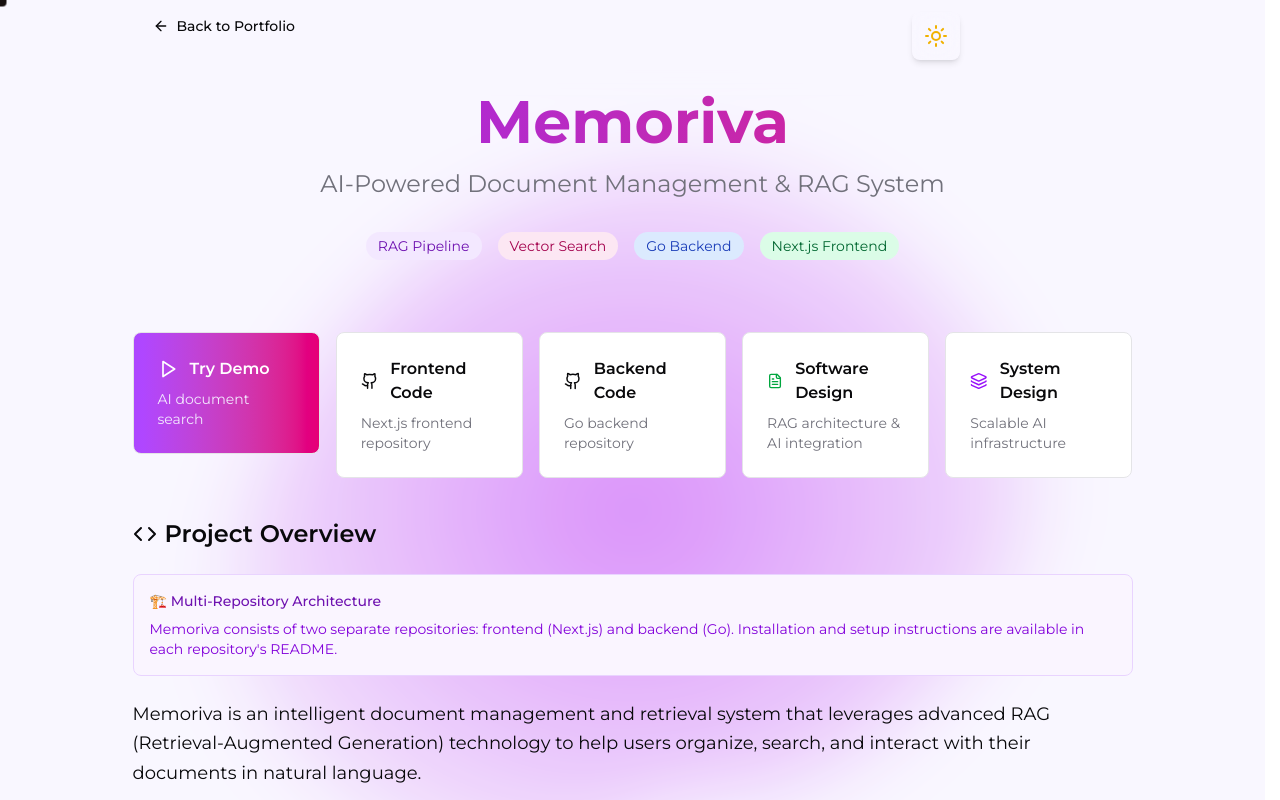
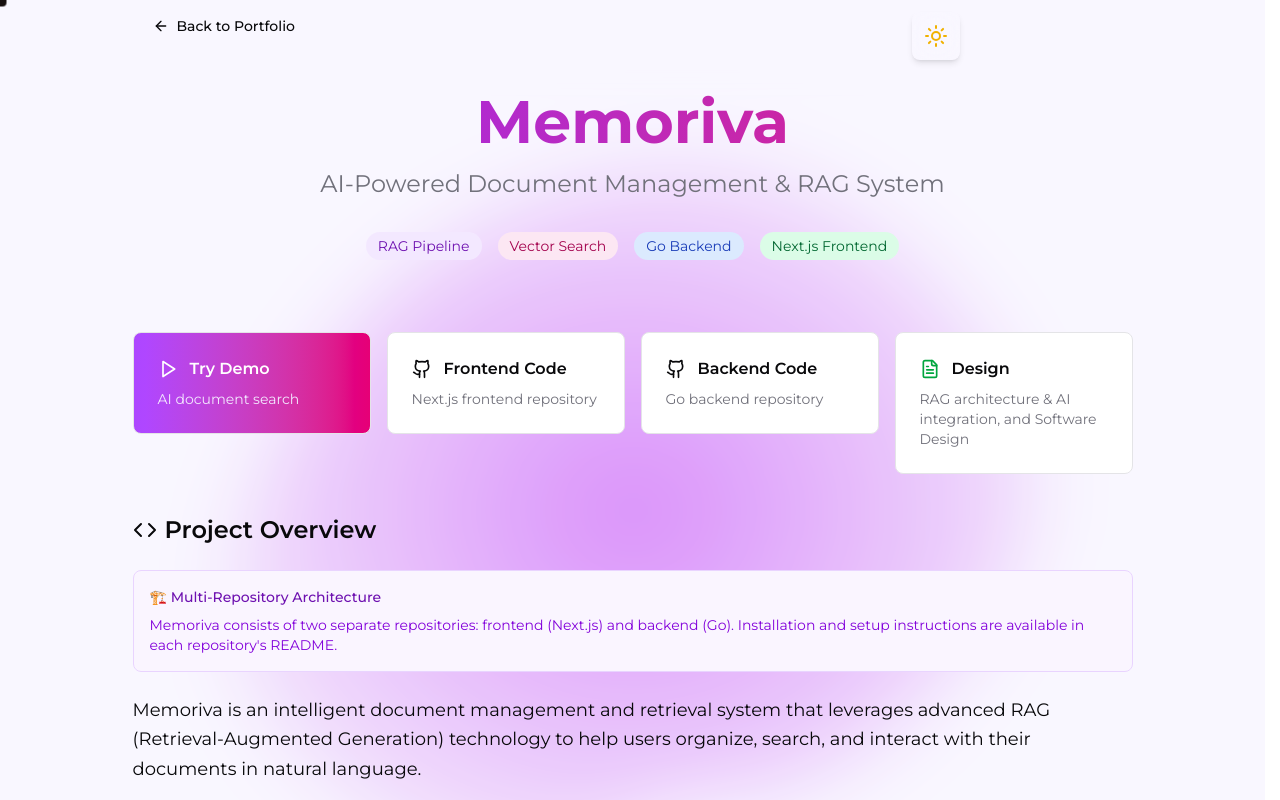
Before and after one commit to devyk100/nextjs-portfolio, a Next.js app: page /memoriva in a window 1280 px wide. Shown: the top 800 px of the page. Built offline with nearby package versions, Linux system fonts and the light colour scheme.

Commit message:
fixed memoriva shit

```diff
--- a/src/app/memoriva/page.tsx
+++ b/src/app/memoriva/page.tsx
@@ -87,7 +87,7 @@
 
         {/* Quick Links */}
         <PortfolioSection className="mt-10">
-            <div className="grid grid-cols-1 md:grid-cols-2 lg:grid-cols-5 gap-4">
+            <div className="grid grid-cols-1 md:grid-cols-2 lg:grid-cols-4 gap-4">
               <Link href="https://memoriva.yashk.dev" target="_blank" className="group">
                 <div className="p-6 rounded-lg border bg-gradient-to-r from-purple-500 to-pink-600 text-white hover:from-purple-600 hover:to-pink-700 transition-all">
                   <div className="flex items-center gap-3 mb-2">
@@ -100,7 +100,7 @@
                 </div>
               </Link>
 
-              <Link href="https://github.com/devyk100/memoriva-frontend" target="_blank" className="group">
+              <Link href="https://github.com/devyk100/memoriva" target="_blank" className="group">
                 <div className="p-6 rounded-lg border bg-card hover:bg-accent transition-colors">
                   <div className="flex items-center gap-3 mb-2">
                     <Github className="w-5 h-5" />
@@ -112,7 +112,7 @@
                 </div>
               </Link>
 
-              <Link href="https://github.com/devyk100/memoriva-backend" target="_blank" className="group">
+              <Link href="https://github.com/devyk100/memoriva-rag-backend" target="_blank" className="group">
                 <div className="p-6 rounded-lg border bg-card hover:bg-accent transition-colors">
                   <div className="flex items-center gap-3 mb-2">
                     <Github className="w-5 h-5" />
@@ -128,15 +128,15 @@
                 <div className="p-6 rounded-lg border bg-card hover:bg-accent transition-colors">
                   <div className="flex items-center gap-3 mb-2">
                     <FileText className="w-5 h-5 text-green-600" />
-                    <h3 className="font-semibold">Software Design</h3>
+                    <h3 className="font-semibold">Design</h3>
                   </div>
                   <p className="text-sm text-muted-foreground">
-                    RAG architecture & AI integration
+                    RAG architecture & AI integration, and Software Design
                   </p>
                 </div>
               </Link>
 
-              <Link href="/memoriva/system-des" className="group">
+              {/* <Link href="/memoriva/system-des" className="group">
                 <div className="p-6 rounded-lg border bg-card hover:bg-accent transition-colors">
                   <div className="flex items-center gap-3 mb-2">
                     <Layers className="w-5 h-5 text-purple-600" />
@@ -146,7 +146,7 @@
                     Scalable AI infrastructure
                   </p>
                 </div>
-              </Link>
+              </Link> */}
             </div>
         </PortfolioSection>
 
--- a/src/app/memoriva/soft-des/page.tsx
+++ b/src/app/memoriva/soft-des/page.tsx
@@ -31,7 +31,7 @@
         <PortfolioSection className="flex justify-between items-center">
           <div className="w-full m-2">
             <Link href="/memoriva">
-              <Button variant="ghost" className="flex items-center gap-2">
+              <Button variant="ghost" className="flex items-center gap-2 cursor-pointer">
                 <ArrowLeft className="w-4 h-4" />
                 Back to Memoriva
               </Button>
@@ -247,6 +247,7 @@
             <div className="bg-card rounded-lg p-6 border">
               <h3 className="text-lg font-medium mb-4">RAG Processing Flow</h3>
               <MermaidDiagram
+              className="bg-zinc-100"
                 chart={`sequenceDiagram
     participant User as User
     participant Frontend as Next.js Frontend
@@ -255,7 +256,6 @@
     participant RAG as RAG Service
     participant Embedding as Embedding Service
     participant LLM as LLM Service
-    participant VectorDB as Vector Database
 
     User->>Frontend: Upload Study Material
     Frontend->>API: POST /study-sessions/process
@@ -263,7 +263,6 @@
     Queue->>RAG: Process Document
 
     RAG->>Embedding: Generate Embeddings
-    Embedding->>VectorDB: Store Vectors
     RAG->>LLM: Generate Study Insights
 
     LLM->>RAG: Return Insights
```
